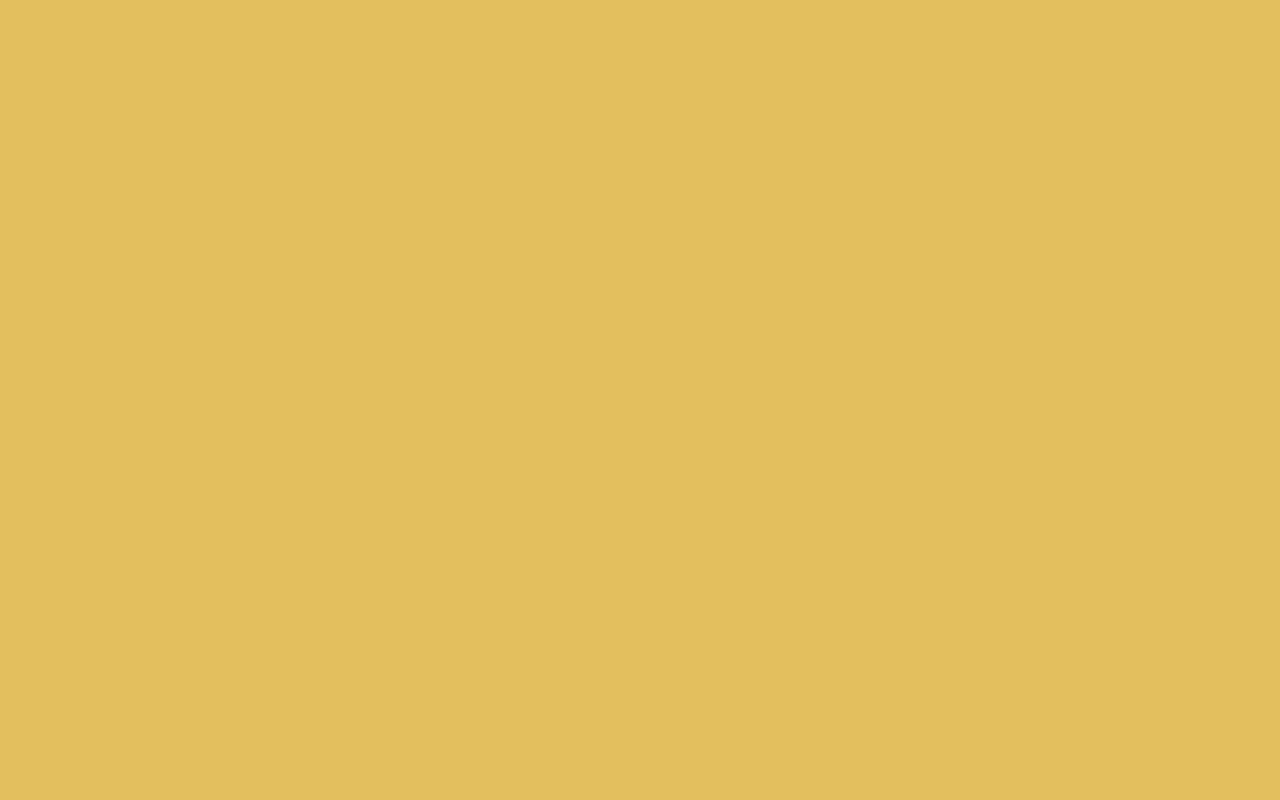
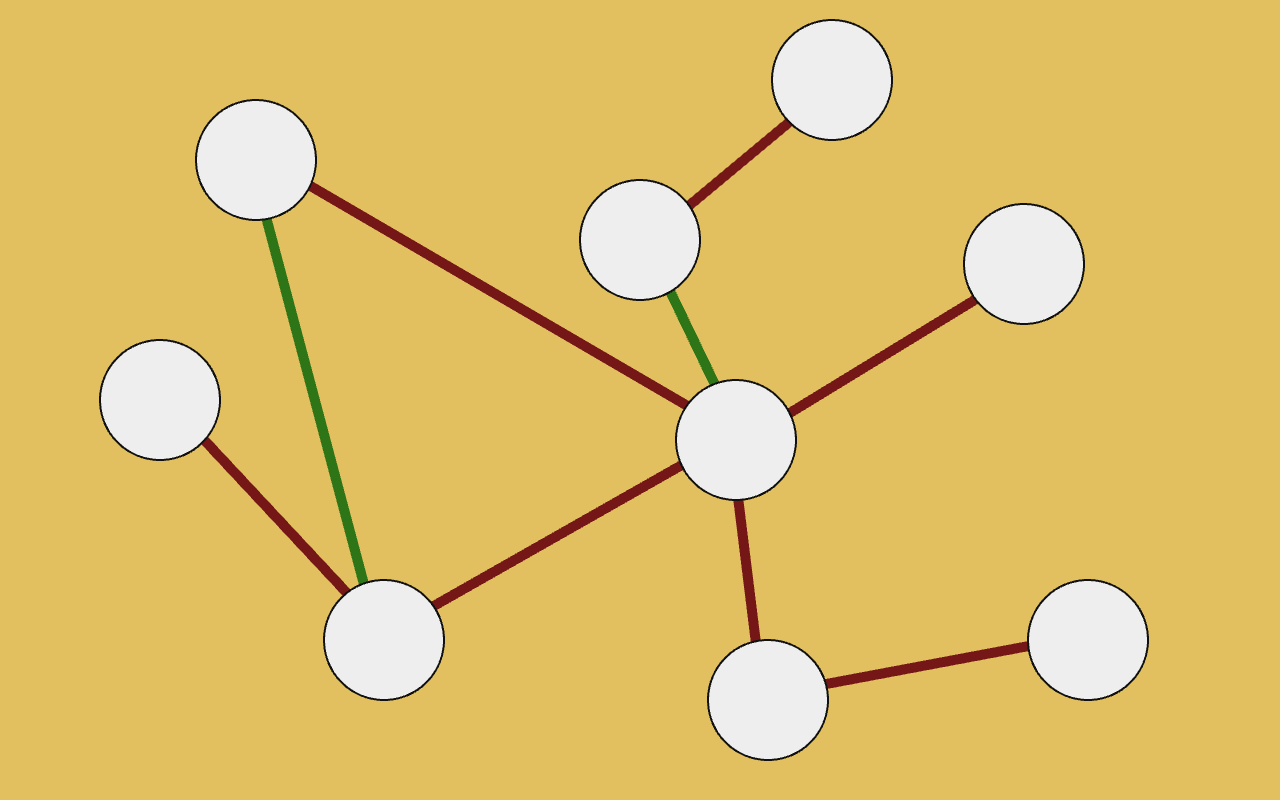
Before and after one commit to amnh-sciviz/trophic-sandbox, a website: page web-transitions/index.html in a window 1280 px wide. Drawn offline with Linux system fonts and the light colour scheme; animation ran at ten frames a second.

Commit message:
web transitions: render basic web nodes and edges

```diff
--- /dev/null
+++ b/shared/js/utils.js
@@ -0,0 +1,64 @@
+
+(function() {
+  window.MathUtil = {};
+
+  MathUtil.angleBetween = function(x1, y1, x2, y2) {
+    var dx = x2 - x1;
+    var dy = y2 - y1;
+    var theta = Math.atan2(dy, dx); // range (-PI, PI]
+    // theta = MathUtil.radToDeg(theta);
+    return theta;
+  }
+
+  MathUtil.clamp = function(value, min, max) {
+    value = Math.min(value, max);
+    value = Math.max(value, min);
+    return value;
+  };
+
+  MathUtil.degToRad = function (degrees) {
+    return degrees * Math.PI / 180;
+  };
+
+  MathUtil.distance = function(x1, y1, x2, y2) {
+    return Math.hypot(x2-x1, y2-y1);
+  };
+
+  MathUtil.ease = function(n){
+    return (Math.sin((n+1.5)*Math.PI)+1.0) / 2.0;
+  };
+
+  MathUtil.easeBell = function(n){
+    return (Math.sin((2.0*n+1.5)*Math.PI)+1.0) / 2.0;
+  };
+
+  MathUtil.hypot = function(a, b){
+    return Math.sqrt(a*a + b*b);
+  };
+
+  MathUtil.lerp = function(a, b, percent) {
+    return (1.0*b - a) * percent + a;
+  };
+
+  MathUtil.lerpBetween = function(x1, y1, x2, y2, t){
+    var radians = MathUtil.angleBetween(x1, y1, x2, y2);
+    var distance = MathUtil.distance(x1, y1, x2, y2) * t;
+    var xt = x1 + distance * Math.cos(radians);
+    var yt = y1 + distance * Math.sin(radians);
+    return { x: xt, y: yt };
+  };
+
+  MathUtil.norm = function(value, a, b){
+    var denom = (b - a);
+    if (denom > 0 || denom < 0) {
+      return (1.0 * value - a) / denom;
+    } else {
+      return 0;
+    }
+  };
+
+  MathUtil.radToDeg = function (rad) {
+    return rad * 180 / Math.PI;
+  };
+
+})();
--- a/web-transitions/index.html
+++ b/web-transitions/index.html
@@ -18,6 +18,7 @@
 
   <script src="../shared/js/vendor/underscore-umd-min.js"></script>
   <script src="../shared/js/vendor/pixi.min.js"></script>
+  <script src="../shared/js/utils.js"></script>
   <script src="js/app.js"></script>
 </body>
 
--- a/web-transitions/js/app.js
+++ b/web-transitions/js/app.js
@@ -4,7 +4,16 @@ var App = (function() {
 
   function App(config) {
     var defaults = {
-
+      el: 'app',
+      nodes: [],
+      edges: [],
+      states: [],
+      bgColor: 0xe3c05f,
+      nodeFillColor: 0xeeeeee,
+      nodeLineColor: 0x111111,
+      edgeThickness: 10,
+      edgePositiveColor: 0x2d7517,
+      edgeNegativeColor: 0x751717
     };
     this.opt = _.extend({}, defaults, config);
     this.init();
@@ -14,11 +23,17 @@ var App = (function() {
     var _this = this;
 
     this.loadCanvas();
+    this.loadNodes();
     this.loadListeners();
+
+    this.pixiApp.ticker.add((delta) => {
+      _this.render(delta);
+    });
+
   };
 
   App.prototype.loadCanvas = function(){
-    this.el = document.getElementById('app');
+    this.el = document.getElementById(this.opt.el);
     this.elSize = this.el.getBoundingClientRect();
 
     var app = new PIXI.Application({
@@ -26,7 +41,7 @@ var App = (function() {
       height: this.elSize.height,
       resizeTo: this.el,
       antialias: true,
-      backgroundColor: 0xe3c05f
+      backgroundColor: this.opt.bgColor
     });
     this.el.appendChild(app.view);
     this.pixiApp = app;
@@ -37,8 +52,99 @@ var App = (function() {
 
   };
 
-  App.prototype.render = function(){
+  App.prototype.loadNodes = function(){
     var _this = this;
+    var opt = this.opt;
+
+    var app = this.pixiApp;
+    var renderer = app.renderer;
+    var w = renderer.width;
+    var h = renderer.height;
+    var nodeRadius = Math.round(Math.min(w, h) * 0.075);
+
+    var nodeContainer = new PIXI.Container();
+    var nodes = _.map(this.opt.nodes, function(node, i){
+      node.index = i;
+      node.scale = 1.0;
+      node.lineColor = opt.nodeLineColor;
+      node.fillColor = opt.nodeFillColor;
+      node.baseRadius = nodeRadius;
+      node.radius = nodeRadius * node.scale;
+      node.graphicsX = node.x * w;
+      node.graphicsY = node.y * h;
+      node.graphics = new PIXI.Graphics();
+      node.graphics.x = node.graphicsX;
+      node.graphics.y = node.graphicsY;
+      nodeContainer.addChild(node.graphics);
+      return node;
+    });
+
+    var edgeContainer = new PIXI.Container();
+    var edges = _.map(this.opt.edges, function(edge, i){
+      var nodeFrom = _.find(nodes, function(node){ return node.id === edge.from; });
+      var nodeTo = _.find(nodes, function(node){ return node.id === edge.to; });
+      edge.fromIndex = nodeFrom.index;
+      edge.toIndex = nodeTo.index;
+      edge.thickness = opt.edgeThickness;
+      edge.color = edge.type === 'positive' ? opt.edgePositiveColor : opt.edgeNegativeColor;
+      edge.graphics = new PIXI.Graphics();
+      edge.graphics.x = nodeFrom.graphicsX;
+      edge.graphics.y = nodeFrom.graphicsY;
+      edgeContainer.addChild(edge.graphics);
+      return edge;
+    });
+    this.edges = edges;
+
+    this.nodes = _.map(nodes, function(node, i){
+      node.edgesFrom = _.filter(edges, function(edge){ return edge.from === node.id; });
+      node.edgesTo = _.filter(edges, function(edge){ return edge.to === node.id; });
+      return node;
+    });
+
+    app.stage.addChild(edgeContainer);
+    app.stage.addChild(nodeContainer);
+
+  };
+
+  App.prototype.render = function(delta){
+    var t = Date.now();
+
+    var renderer = this.pixiApp.renderer;
+    var w = renderer.width;
+    var h = renderer.height;
+
+    // calculate node size and positions
+    var nodes = _.map(this.nodes, function(node, i){
+      node.graphicsX = node.x * w;
+      node.graphicsY = node.y * h;
+      node.radius = node.baseRadius * node.scale;
+      return node;
+    });
+
+    // draw edges
+    _.each(this.edges, function(edge, i){
+      var nodeFrom = nodes[edge.fromIndex];
+      var nodeTo = nodes[edge.toIndex];
+      var distance = MathUtil.distance(nodeFrom.graphicsX, nodeFrom.graphicsY, nodeTo.graphicsX, nodeTo.graphicsY);
+      var radians = MathUtil.angleBetween(nodeFrom.graphicsX, nodeFrom.graphicsY, nodeTo.graphicsX, nodeTo.graphicsY);
+
+      edge.graphics.clear();
+      edge.graphics.beginFill(edge.color, 1);
+      edge.graphics.drawRect(0, 0, distance, edge.thickness);
+      edge.graphics.endFill();
+      edge.graphics.rotation = radians;
+    });
+
+    // draw nodes
+    _.each(nodes, function(node, i){
+      node.graphics.x = node.graphicsX;
+      node.graphics.y = node.graphicsY;
+      node.graphics.clear();
+      node.graphics.lineStyle(2, node.lineColor, 1);
+      node.graphics.beginFill(node.fillColor, 1);
+      node.graphics.drawCircle(0, 0, node.radius);
+      node.graphics.endFill();
+    })
 
   };
 
@@ -46,4 +152,30 @@ var App = (function() {
 
 })();
 
-var app = new App({});
+var config = {
+  nodes: [
+    {id: 'beetle', x: 0.2, y: 0.2, label: 'Adult lady beetle'},
+    {id: 'fly', x: 0.65, y: 0.1, label: 'Head-hunting phorid fly'},
+    {id: 'larvae-wasp', x: 0.125, y: 0.5, label: 'Larvae-killer wasp'},
+    {id: 'ant', x: 0.5, y: 0.3, label: 'Azteca ant'},
+    {id: 'scale-wasp', x: 0.8, y: 0.33, label: 'Scale-killer wasp'},
+    {id: 'larvae', x: 0.3, y: 0.8, label: 'Larval lady beetle'},
+    {id: 'scale', x: 0.575, y: 0.55, label: 'Scale insect'},
+    {id: 'white-fungus', x: 0.6, y: 0.875, label: 'White halo fungus'},
+    {id: 'rust-fungus', x: 0.85, y: 0.8, label: 'Rust fungus'}
+  ],
+  edges: [
+    {from: 'scale', to: 'beetle', type: 'negative'},
+    {from: 'ant', to: 'fly', type: 'negative'},
+    {from: 'scale', to: 'scale-wasp', type: 'negative'},
+    {from: 'scale', to: 'ant', type: 'positive'},
+    {from: 'beetle', to: 'larvae', type: 'positive'},
+    {from: 'larvae', to: 'larvae-wasp', type: 'negative'},
+    {from: 'scale', to: 'larvae', type: 'negative'},
+    {from: 'scale', to: 'white-fungus', type: 'negative'},
+    {from: 'rust-fungus', to: 'white-fungus', type: 'negative'}
+  ],
+  states: []
+}
+
+var app = new App(config);
```
